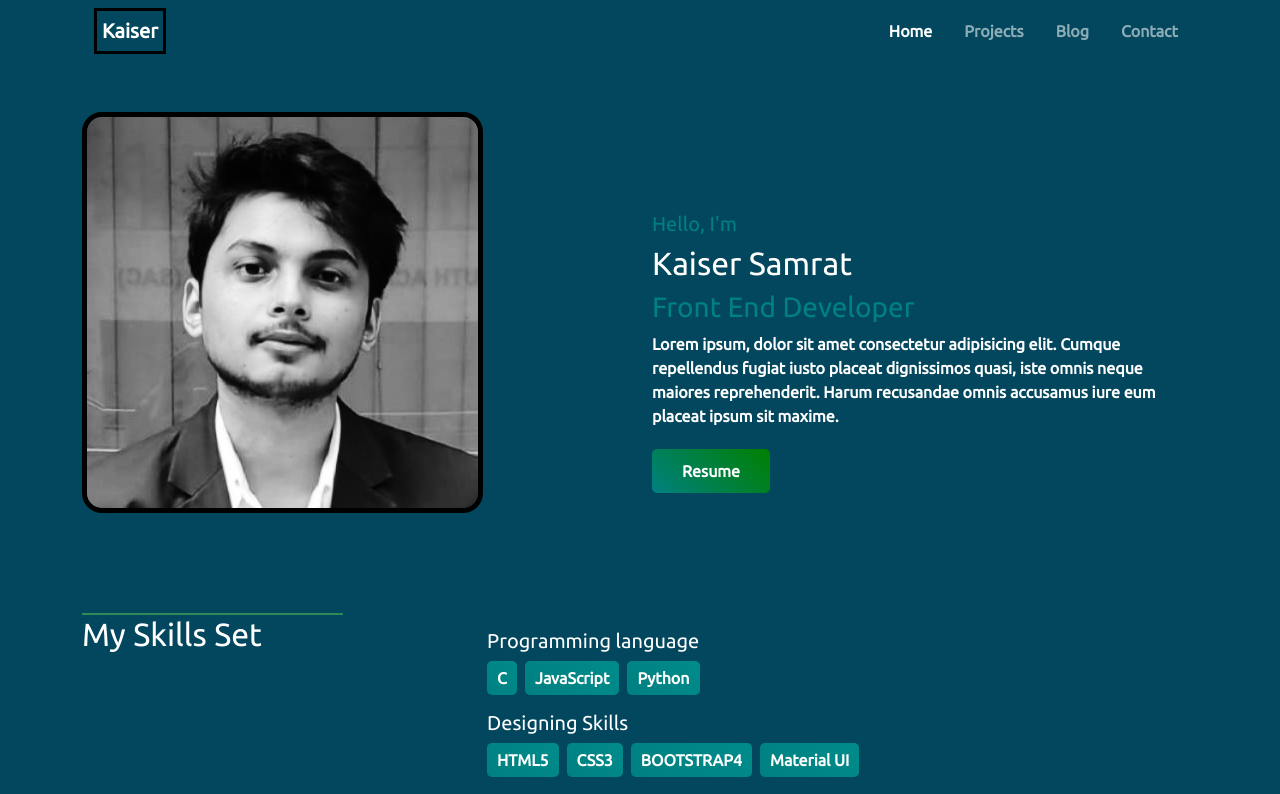
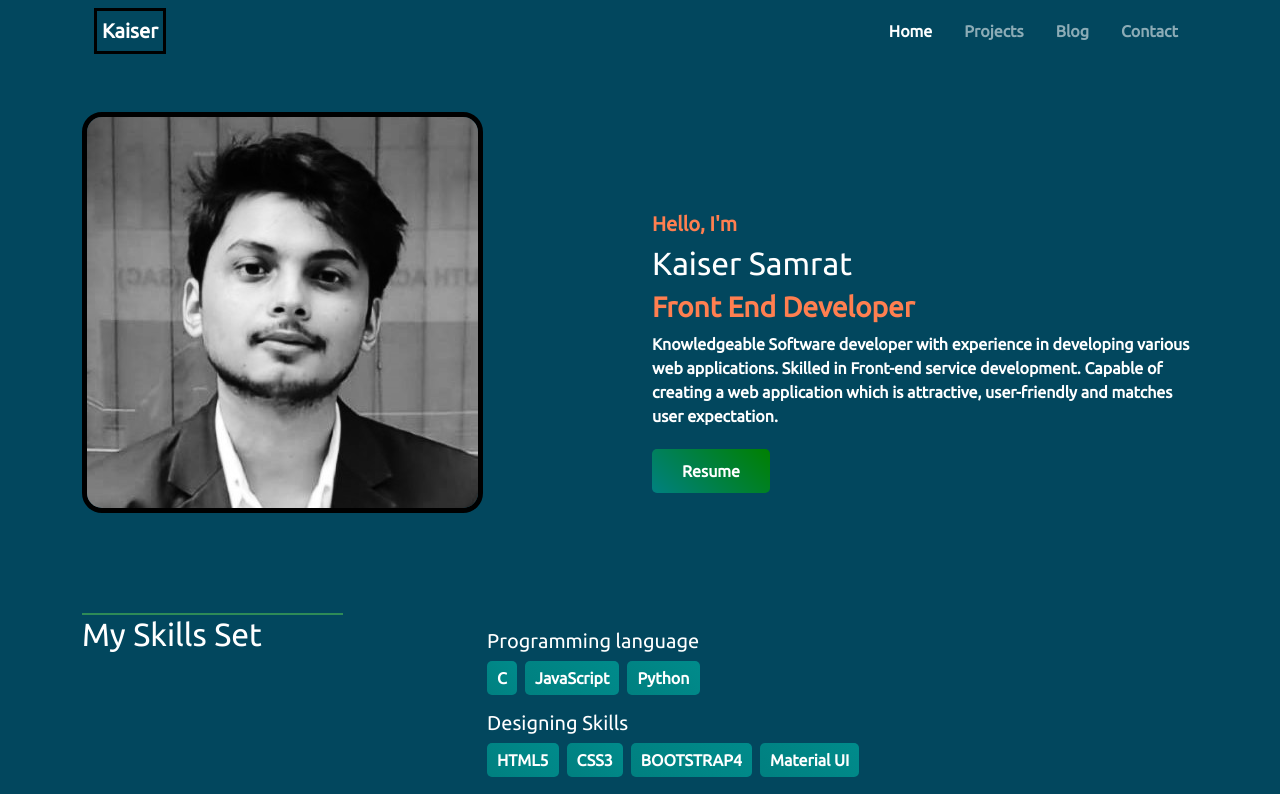
Before and after one commit to KaiserSamrat/my-portfolio, a React (Create React App) app: page / in a window 1280 px wide. Shown: the top 794 px of the page. Built offline with nearby package versions, Linux system fonts and the light colour scheme.

Commit message:
Information edited

```diff
--- a/src/Components/Header/Header.css
+++ b/src/Components/Header/Header.css
@@ -22,7 +22,8 @@ body{
     font-weight: bold;
 }
 .info{
-    color: teal;
+    color:  coral;
+    font-weight: bold;
 }
 .hire-button{
     text-decoration: none;
--- a/src/Components/Header/Header.js
+++ b/src/Components/Header/Header.js
@@ -16,7 +16,7 @@ const Header = () => {
                       <h5 class='info'>Hello, I'm</h5>
                       <h2>Kaiser Samrat</h2>
                       <h3 class='info'>Front End Developer</h3>
-                      <p>Lorem ipsum, dolor sit amet consectetur adipisicing elit. Cumque repellendus fugiat iusto placeat dignissimos quasi, iste omnis neque maiores reprehenderit. Harum recusandae omnis accusamus iure eum placeat ipsum sit maxime.</p>
+                      <p>Knowledgeable Software developer with experience in developing various web applications. Skilled in Front-end service development. Capable of creating a web application which is attractive, user-friendly and matches user expectation.</p>
                       <a class='hire-button' target='_blank' href="https://drive.google.com/file/d/1Ojlmhao-EYn2FEjl29d3FOryLumM7ktI/view?usp=sharing">Resume</a>
 
                    </div>
```
